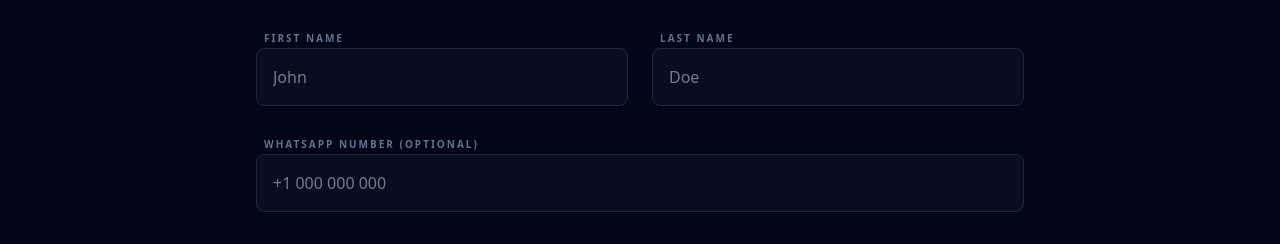
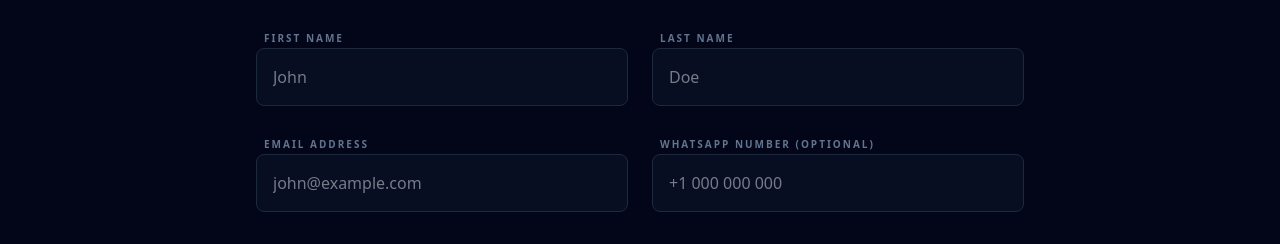
Before and after one commit to Dolphe98/olife1withreact, a React (Vite) app: page /contact in a window 1280 px wide. Shown: the part 1300-1544 px from the top of the page. Built offline with nearby package versions, Linux system fonts and the light colour scheme.

Commit message:
Switched to Formspree API

```diff
--- a/src/pages/Contact.jsx
+++ b/src/pages/Contact.jsx
@@ -18,27 +18,30 @@ export default function Contact() {
 
     const formData = new FormData(event.target);
 
-    // Web3Forms Keys
-    formData.append("access_key", "3b196b3a-8467-4f08-ba11-7a0cc495b85f");
-    formData.append("from_name", "Olife Sanctuary");
-
     try {
-      // The most basic, raw fetch request possible
-      const response = await fetch("https://api.web3forms.com/submit", {
+      // The Formspree Engine Request
+      const response = await fetch("https://formspree.io/f/xeerrora", {
         method: "POST",
-        body: formData
+        body: formData,
+        headers: {
+          'Accept': 'application/json'
+        }
       });
 
-      // We just check if the HTTP status is 200 (OK)
       if (response.ok) {
         alert("Message sent successfully! We will reach out soon.");
         event.target.reset();
         setCaptchaValue(null);
       } else {
-        alert("Server Error. Please try again later.");
+        const data = await response.json();
+        if (Object.hasOwn(data, 'errors')) {
+          alert("Formspree Error: " + data.errors.map(error => error.message).join(", "));
+        } else {
+          alert("Server Error. Please try again later.");
+        }
       }
     } catch (error) {
-      alert("Error: Check your internet connection or ad-blocker.");
+      alert("Network Error: Please check your internet connection.");
     } finally {
       setButtonText("Send Message");
     }
@@ -95,7 +98,11 @@ export default function Contact() {
             <label className="text-[10px] font-bold text-slate-500 uppercase tracking-[0.2em] ml-2">Last Name</label>
             <input type="text" name="Last_Name" required className="w-full bg-slate-900/50 border border-slate-800 rounded-lg p-4 text-slate-200 focus:outline-none focus:border-cyan-600 transition-colors" placeholder="Doe" />
           </div>
-          <div className="space-y-2 md:col-span-2">
+          <div className="space-y-2">
+            <label className="text-[10px] font-bold text-slate-500 uppercase tracking-[0.2em] ml-2">Email Address</label>
+            <input type="email" name="email" required className="w-full bg-slate-900/50 border border-slate-800 rounded-lg p-4 text-slate-200 focus:outline-none focus:border-cyan-600 transition-colors" placeholder="john@example.com" />
+          </div>
+          <div className="space-y-2">
             <label className="text-[10px] font-bold text-slate-500 uppercase tracking-[0.2em] ml-2">WhatsApp Number (Optional)</label>
             <input type="text" name="WhatsApp_Number" className="w-full bg-slate-900/50 border border-slate-800 rounded-lg p-4 text-slate-200 focus:outline-none focus:border-cyan-600 transition-colors" placeholder="+1 000 000 000" />
           </div>
@@ -116,7 +123,7 @@ export default function Contact() {
             />
           </div>
 
-          <button type="submit" className="md:col-span-2 py-4 bg-slate-100 text-slate-950 font-black uppercase tracking-[0.3em] rounded-lg hover:bg-cyan-500 hover:text-white transition-all shadow-xl">
+          <button type="submit" className="md:col-span-2 py-4 bg-slate-100 text-slate-950 font-black uppercase tracking-[0.3em] rounded-lg hover:bg-cyan-500 hover:text-white transition-all shadow-xl disabled:opacity-50" disabled={buttonText === "Sending..."}>
             {buttonText}
           </button>
         </form>
```
